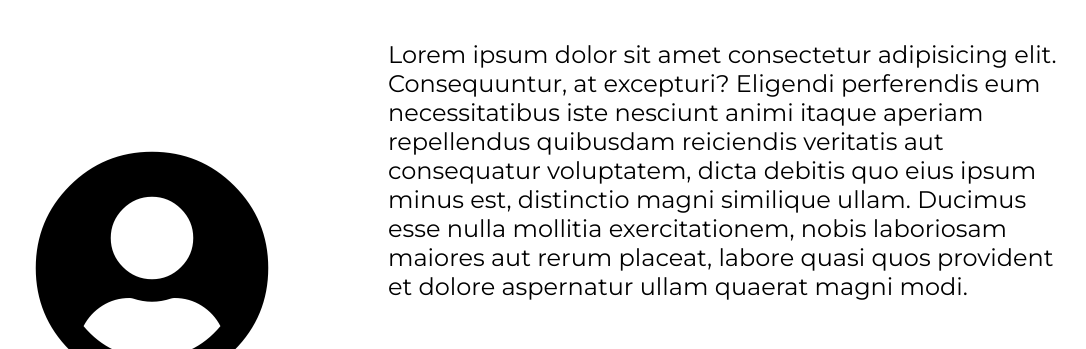
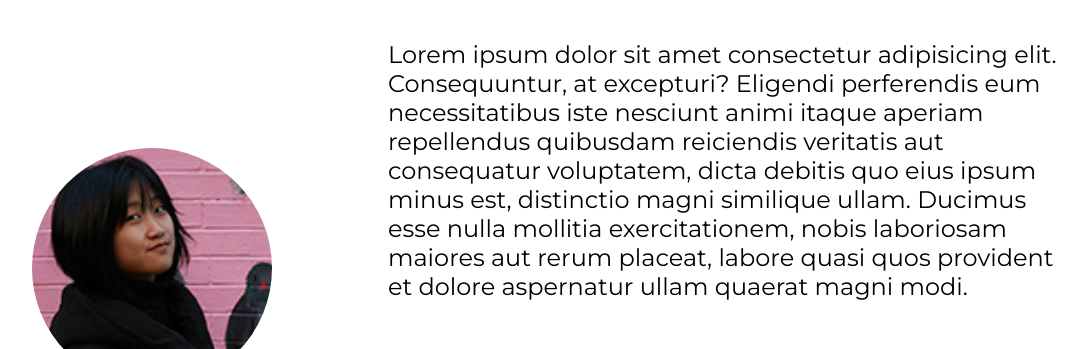
Before and after one commit to jialeeart/jialeeart.github.io, a plain HTML site: page bio.html in a window 1280 px wide. Shown: the part 306-655 px from the top of the page, without its empty margins (106-1192 px from the left). Drawn offline with nearby package versions, Linux system fonts and the light colour scheme.

Commit message:
add bio profile picture

```diff
--- a/bio.css
+++ b/bio.css
@@ -16,6 +16,19 @@
 #bio > #bioPic {
   grid-area: bioPic;
   place-self: center;
+}
+
+#bioPicCrop {
+  width: 10em;
+  height: 10em;
+  position: relative;
+  overflow: hidden;
+  border-radius: 50%;
+}
+
+#bioPicCrop > img {
+  width: 10em;
+  height: 10em;
 }
 
 #bio > #bioInfo {
--- a/bio.html
+++ b/bio.html
@@ -24,7 +24,9 @@
 
     <div id="bio">
       <div id="bioPic">
-        <i class="fas fa-user-circle fa-10x"></i>
+        <div id="bioPicCrop">
+          <img src="images/bioPic.jpg">
+        </div>
       </div>
       <div id="bioInfo">
         <h1>Bio</h1>
```
Also changed, not shown: images/bioPic.jpg (added).
